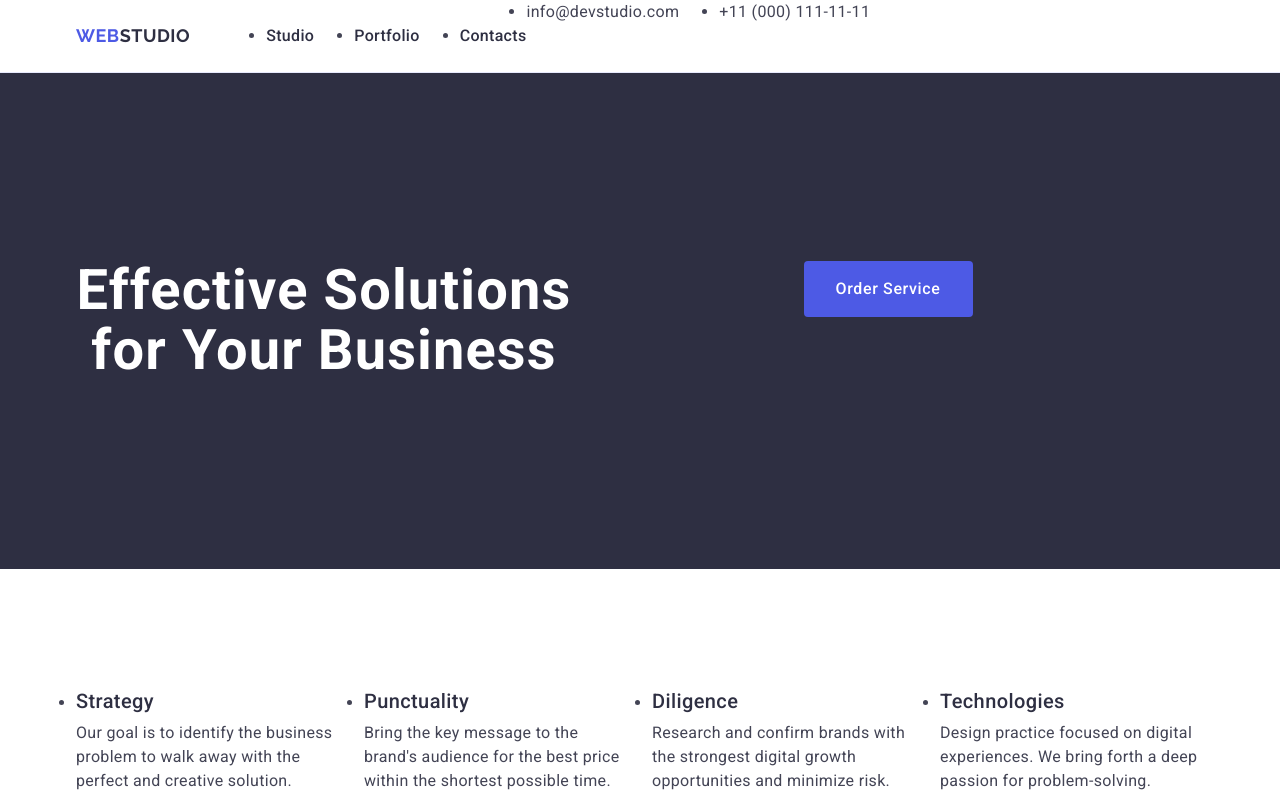
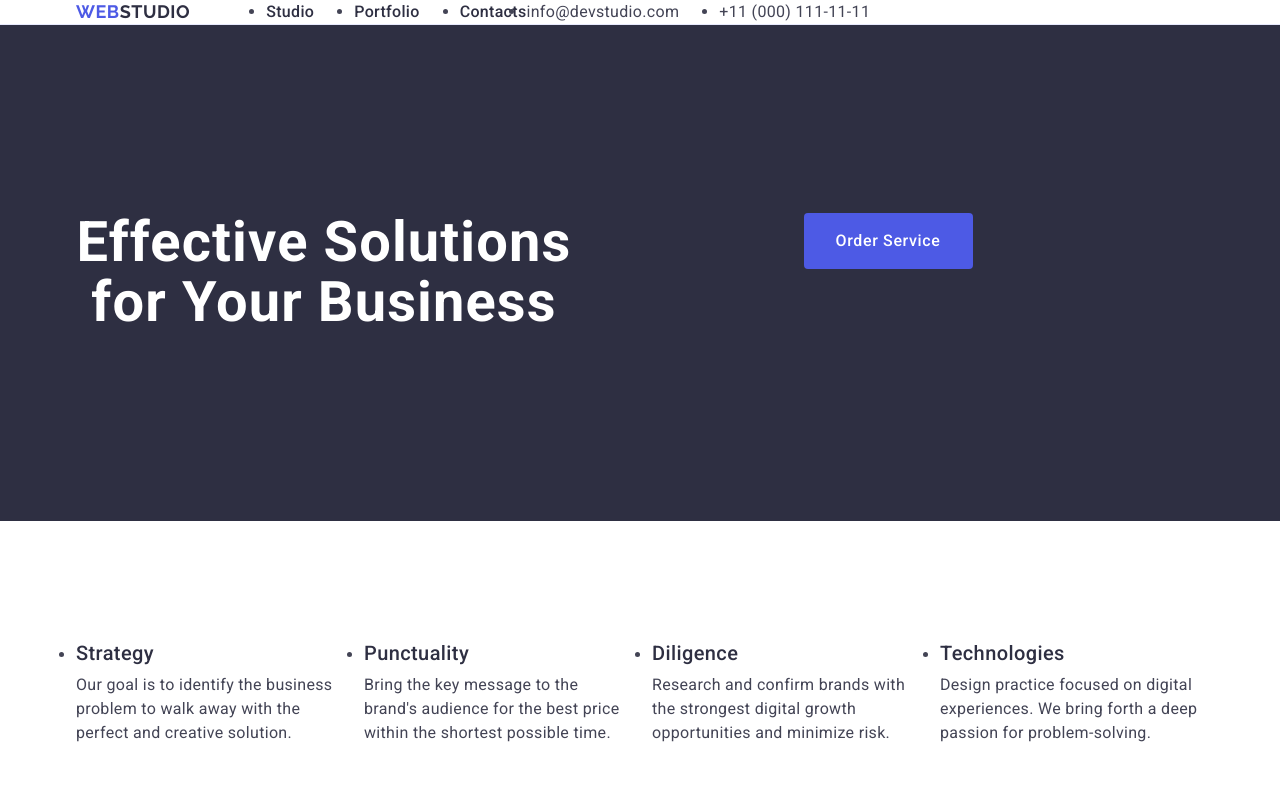
Before and after one commit to Gizo-coder/goit-markup-hw-03, a plain HTML site: page index.html in a window 1280 px wide. Shown: the top 800 px of the page. Drawn offline with nearby package versions, Linux system fonts and the light colour scheme.

Commit message:
add semifinal list

```diff
--- a/css/style.css
+++ b/css/style.css
@@ -1,3 +1,8 @@
+*,
+*::after,
+*::before {
+    box-sizing: border-box;
+}
 
 h1,h2,h3,h4,h5,h6,p,ul{
     margin: 0;
@@ -26,7 +31,7 @@ div {
     display: flex;
     gap: 40px;
 }
-.list_li {
+.studio {
     padding: 24px 0;
 }
 .list_ula {
@@ -259,7 +264,8 @@ body{
     background-color: #ffffff;
     font-family: 'Roboto', sans-serif;
 }
-.logo_ {
+footer .logo_ {
+    margin-bottom: 16px;
     display: inline-block;
-    margin-bottom: 16px;
+
     }
--- a/index.html
+++ b/index.html
@@ -18,9 +18,9 @@
         <nav class="nav">
           <a href="./index.html" class="logo">Web<span class="span_one">Studio</span></a>
             <ul class="list_ul">
-                <li class="list_li"><a href="./index.html" class="studio">Studio</a></li>
-                <li class="list_li"><a href="" class="studio">Portfolio</a></li>
-                <li class="list_li"><a href="" class="studio">Contacts</a></li>
+                <li><a href="./index.html" class="studio">Studio</a></li>
+                <li><a href="" class="studio">Portfolio</a></li>
+                <li><a href="" class="studio">Contacts</a></li>
             </ul>
         </nav>
         <address class="address">
@@ -67,7 +67,6 @@
         <section class="sec_three">
           <div class="container">
             <h2 class="hea_two"> Our Team </h2>
-
               <ul class="list_ulc">
                  <li class="employees">
                      <img src="./images/img1.jpg" width="264" alt="img1" class="img_list"/>
```
Lines whose indentation alone changed are shown as unchanged.
